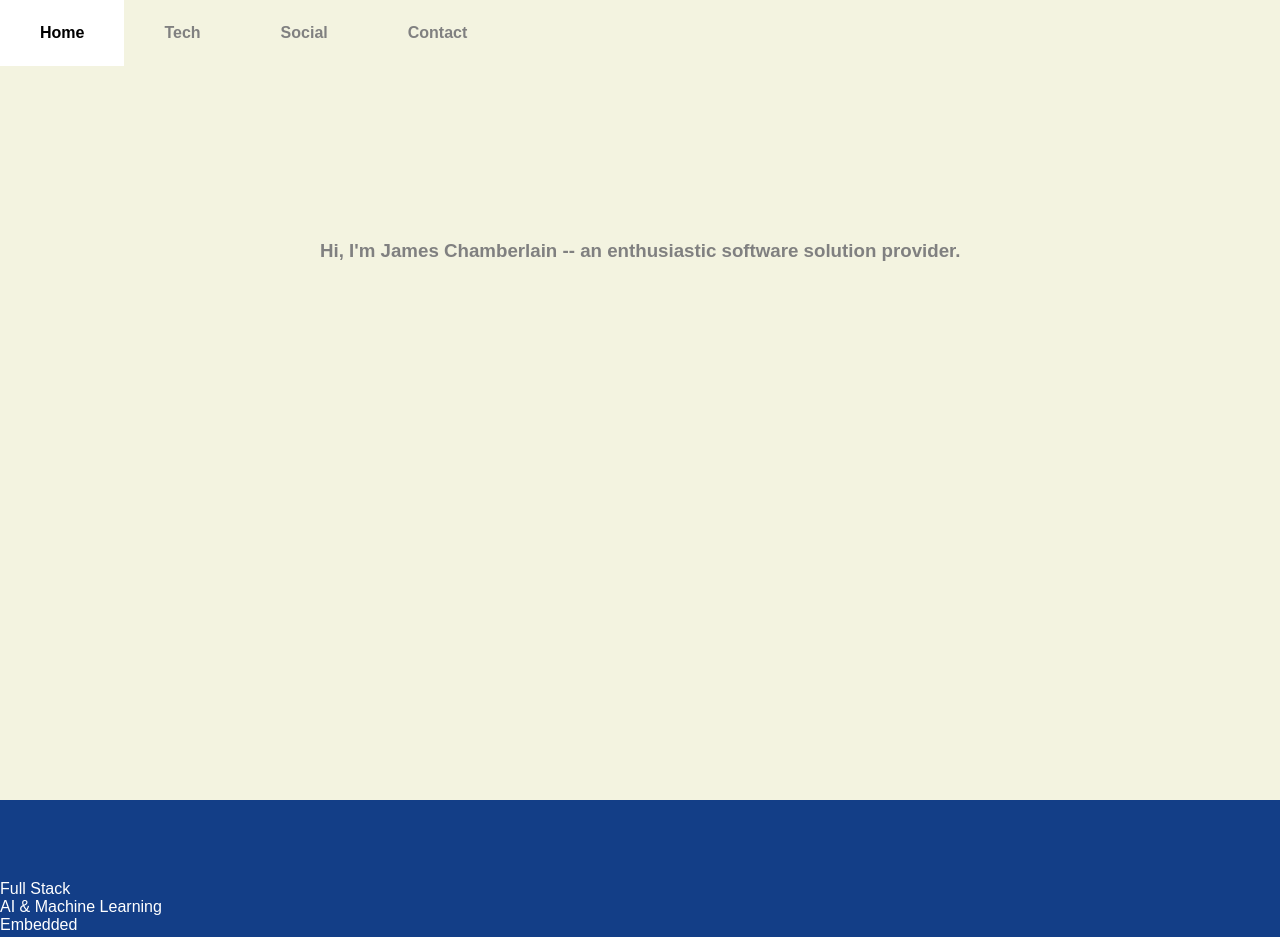
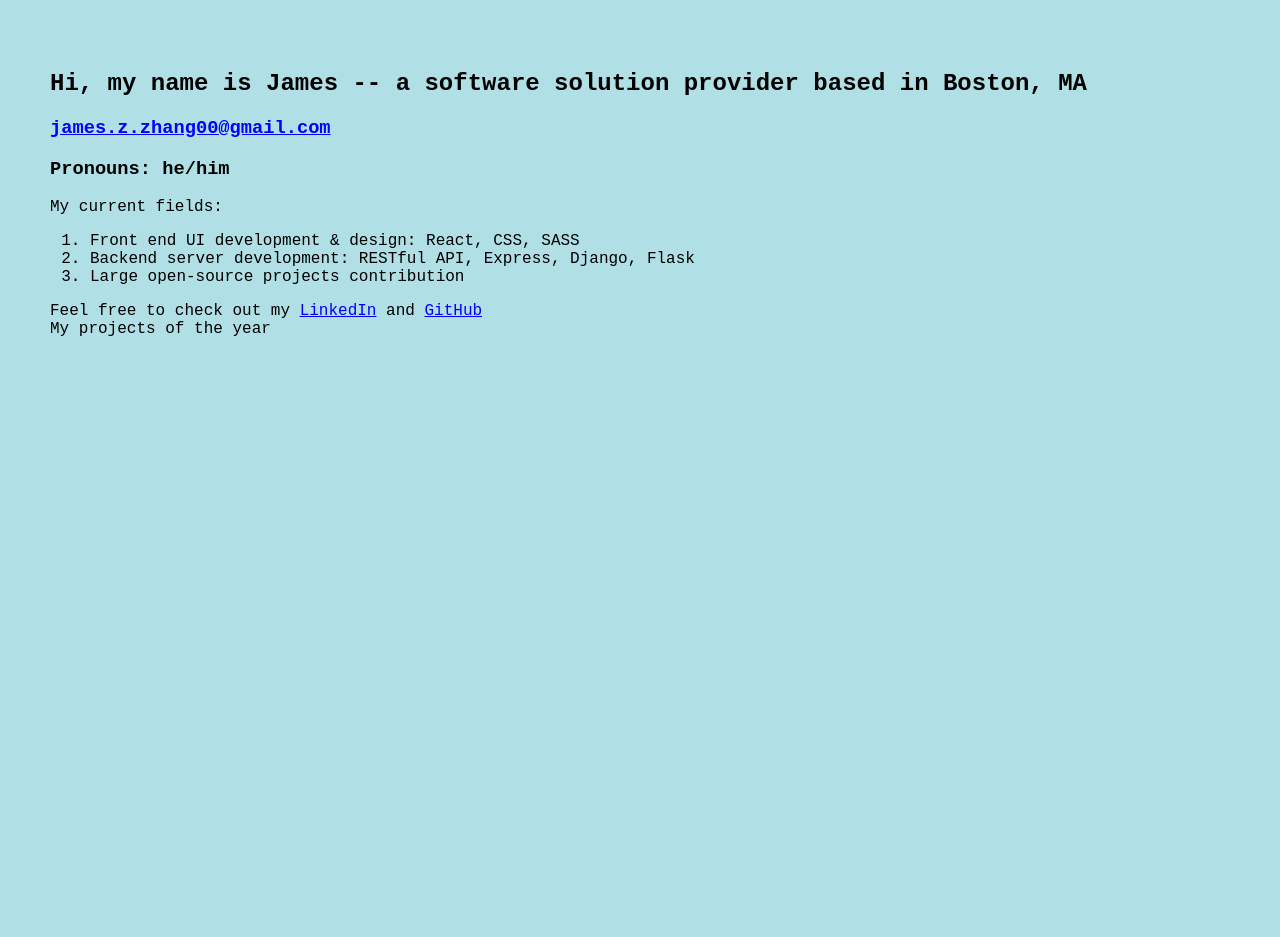
Before and after one commit to James-Z-Zhang00/mywebsite, a plain HTML site: page index.html in a window 1280 px wide. Shown: the top 937 px of the page. After the commit the page ends 800 px from the top, so only its background shows below. Drawn offline with Linux system fonts and the light colour scheme.

Commit message:
The new layout

```diff
--- a/index.html
+++ b/index.html
@@ -5,174 +5,55 @@
     <meta name="viewport" content="width=device-width, initial-scale=1.0">
     <link rel="icon" type="image/x-icon" href="images/icons8-programmer-96.png">
     <title>Hi here's my website</title>
+    <style>
+        body {
+            box-sizing: border-box;
+            margin: 0;
+            padding: 0;
+            font-family: 'Courier New', Courier, monospace;
+            background-color: powderblue;
+        }
+
+        a {
+            color: blue;
+        }
+
+        section {
+            margin-left: 50px;
+        }
+
+        section:first-child {
+            margin-top: 70px;
+        }
+    </style>
 </head>
-<style>
+<body>
 
-    /*
+    <section>
+        <h1>Hi, my name is James -- a software solution provider based in Boston, MA</h1>
+    </section>
 
-    Page color setting
+    <section>
+        <h3><a href="mailto:james.z.zhang00@gmail.com">james.z.zhang00@gmail.com</a></h3>
+        <h3>Pronouns: he/him</h3>
+    </section>
 
-    #F3F3E0
+    <section>
+        My current fields:
+        <ol>
+            <li>Front end UI development & design: React, CSS, SASS</li>
+            <li>Backend server development: RESTful API, Express, Django, Flask</li>
+            <li>Large open-source projects contribution</li>
+        </ol>
+    </section>
 
-    #133E87
+    <section>
+        Feel free to check out my <a href="">LinkedIn</a> and <a href="">GitHub</a>
+    </section>
 
-    #608BC1
-
-    #CBDCEB
-
-    */
-
-    html {
-        scroll-behavior: smooth;
-    }
-
-    * {
-        margin: 0;
-        padding: 0;
-        box-sizing: border-box;
-    }
-
-    :root {
-        /* --home-section-background-color: #D5EBDA; */
-        --home-section-background-color: #F3F3E0;
-        --home-section-color: gray;
-        --tech-section-background-color: #133E87;
-        --tech-section-color: white;
-        --social-section-background-color: #608BC1;
-        --social-section-color: yellow;
-        --contact-section-background-color: #CBDCEB;
-        --contact-section-color: orange;
-    }
-
-    body {
-        font-family: Arial, Helvetica, sans-serif;
-        color: var(--home-section-color);
-    }
-
-    nav {
-        width: 100%;
-        position: fixed;
-        top: 0;
-        z-index: 1000;
-        background-color: var(--home-section-background-color);
-    }
-
-    nav ul {
-        display: flex;
-    }
-
-    nav li {
-        list-style-type: none;
-        padding: 1.5rem 2.5rem;
-    }
-
-    nav a {
-        font-weight: bold;
-        color: var(--home-section-color);
-        text-decoration: none;
-    }
-
-    nav ul li:hover {
-        background-color: white;
-        color: black;
-    }
-
-    /* nav a:hover {
-        background-color: white;
-        color: black;
-    } */
-
-    .sections {
-        height: 100vh;
-        width: 100vw;
-        margin: 0;
-        padding-top: 5rem;
-    }
-
-    #intro-sentence {
-        margin-top: 10rem;
-        margin-left: 20rem;
-        z-index: -1000;
-
-    }
-
-    #section-home {
-        background-color: var(--home-section-background-color);
-        color: var(--home-section-color);
-    }
-
-    #section-tech {
-        background-color: var(--tech-section-background-color);
-        color: var(--tech-section-color);
-    }
-
-    #section-social {
-        background-color: var(--social-section-background-color);
-        color: var(--social-section-color);
-    }
-
-    #section-contact {
-        background-color: var(--contact-section-background-color);
-        color: var(--contact-section-color);
-    }
-
-
-</style>
-<body>
-    <nav>
-        <ul>
-        <a href="#section-home"><li>Home</li></a>
-        <a href="#section-tech"><li>Tech</li></a>
-        <a href="#section-social"><li>Social</li></a>
-        <a href="#section-contact"><li>Contact</li></a>
-        </ul>
-    </nav>
-
-    <main>
-        <section class="sections" id="section-home">
-            <div id="intro-sentence">
-            <h3>Hi, I'm James Chamberlain -- an enthusiastic software solution provider.</h3>
-            </div>
-        </section>
-        <section class="sections" id="section-tech">
-            <ul>
-                <li>Full Stack</li>
-                <li>AI & Machine Learning</li>
-                <li>Embedded</li>
-            </ul>
-        </section>
-        <section class="sections" id="section-social">
-            <ul>
-                <li>freeCodeCamp</li>
-                <li>American Red Cross</li>
-                <li>Thanksgiving List</li>
-            </ul>
-        </section>
-        <section class="sections" id="section-contact">
-            <form action="">
-                <h2>Contact Me</h2>
-                <form action="your-server-endpoint" method="POST">
-                    <div class="form-group">
-                        <label for="name">Name</label>
-                        <input type="text" id="name" name="name" required>
-                    </div>
-                    <div class="form-group">
-                        <label for="email">Email</label>
-                        <input type="email" id="email" name="email" required>
-                    </div>
-                    <div class="form-group">
-                        <label for="subject">Subject</label>
-                        <input type="text" id="subject" name="subject" required>
-                    </div>
-                    <div class="form-group">
-                        <label for="message">Message</label>
-                        <textarea id="message" name="message" required></textarea>
-                    </div>
-                    <button type="submit">Send Message</button>
-            </form>
-        </section>
-
-    </main>
+    <section>
+        My projects of the year
+    </section>
 
 </body>
 </html>
```
